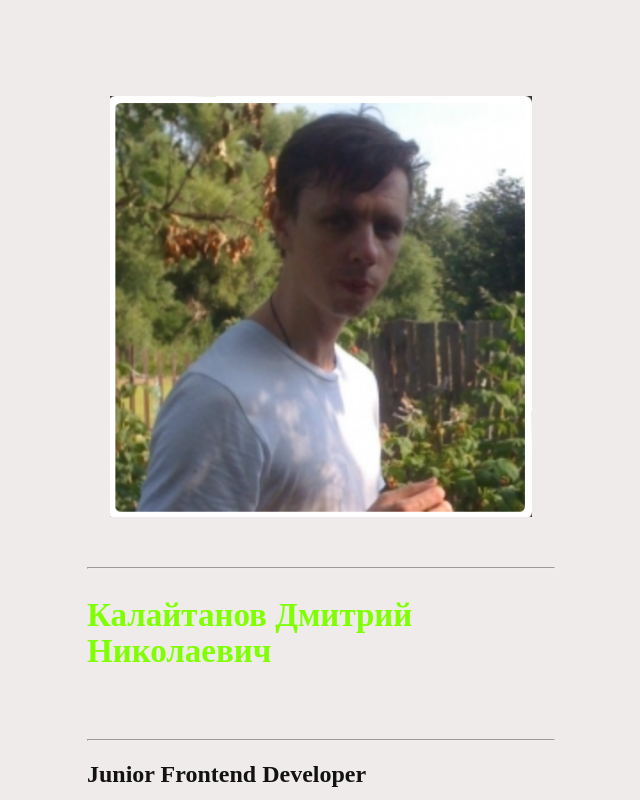
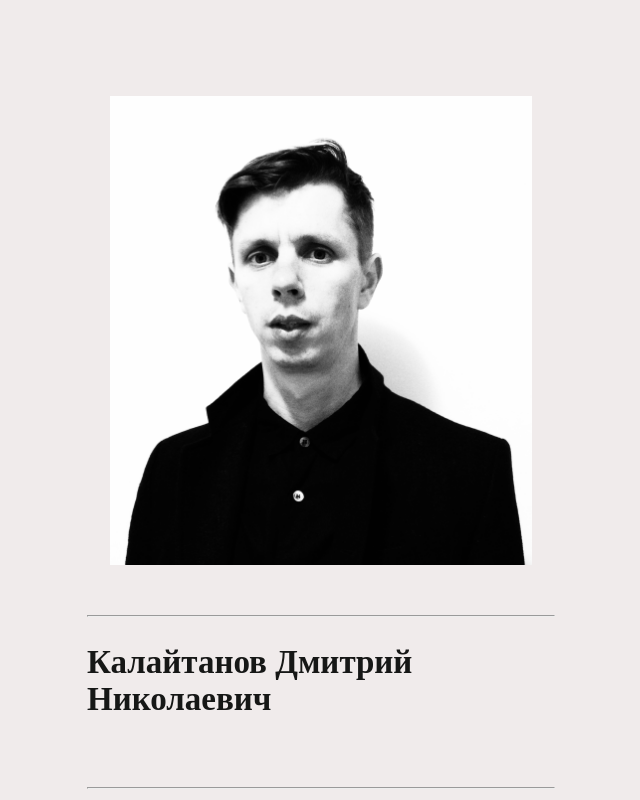
Before and after one commit to DKalaytanov/rsschool-cv, a plain HTML site: page index2.html in a window 1280 px wide. Shown: the top 800 px of the page, without its empty margins (319-959 px from the left). Drawn offline with Linux system fonts and the light colour scheme.

Commit message:
feat: add new foto and edit css file

```diff
--- a/index2.html
+++ b/index2.html
@@ -9,7 +9,7 @@
     </head>
 <body>
     <section>
-        <img class="image" src="1.png" alt="Дмитрий Калайтанов">
+        <img class="image" src="IMG_1689.jpg" alt="Дмитрий Калайтанов">
     <main>
         <hr>
             <header class="head">
--- a/style.css
+++ b/style.css
@@ -38,7 +38,7 @@
     font-weight: bold;
     line-height: 1.1;
     margin-bottom: 70px;
-    color: chartreuse;
+    color: rgb(22, 23, 22);
   }
 
   .footer {
```
